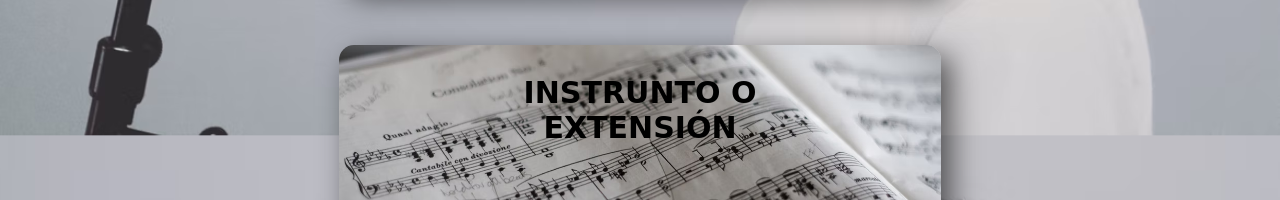
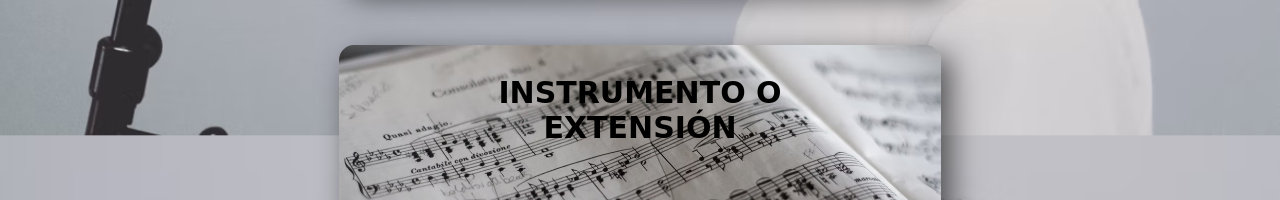
Before and after one commit to Agu1laredu/AcademiaGarrison, a website: page index.html in a window 1280 px wide. Shown: the part 718-918 px from the top of the page. Drawn offline with Linux system fonts and the light colour scheme; a web font is replaced by a local one.

Commit message:
Detalles de diseño

```diff
--- a/index.html
+++ b/index.html
@@ -83,7 +83,7 @@
 
       <section class="section1" style="margin-top: 3%;">
         <a class="art1" href="ArticulosHome/Articulouno.html">
-          <h4>INSTRUNTO O EXTENSIÓN</h4>
+          <h4>INSTRUMENTO O EXTENSIÓN</h4>
         </a>
       </section>
       <br>
```
